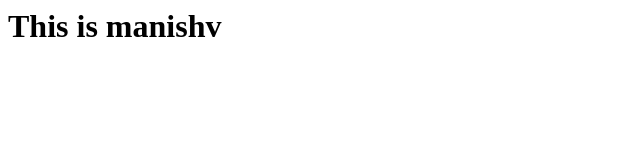
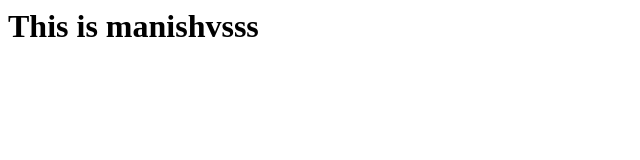
Before and after one commit to mrana968/project, a plain HTML site: page index.html in a window 1280 px wide. Shown: the full height of the page, 0-640 px from the left. Drawn offline with Linux system fonts and the light colour scheme.

Commit message:
Update index.html

```diff
--- a/index.html
+++ b/index.html
@@ -1,5 +1,5 @@
 <html>
   <body>
-    <h1> This is manishv </h1>
+    <h1> This is manishvsss </h1>
   </body>
 </html>
```
